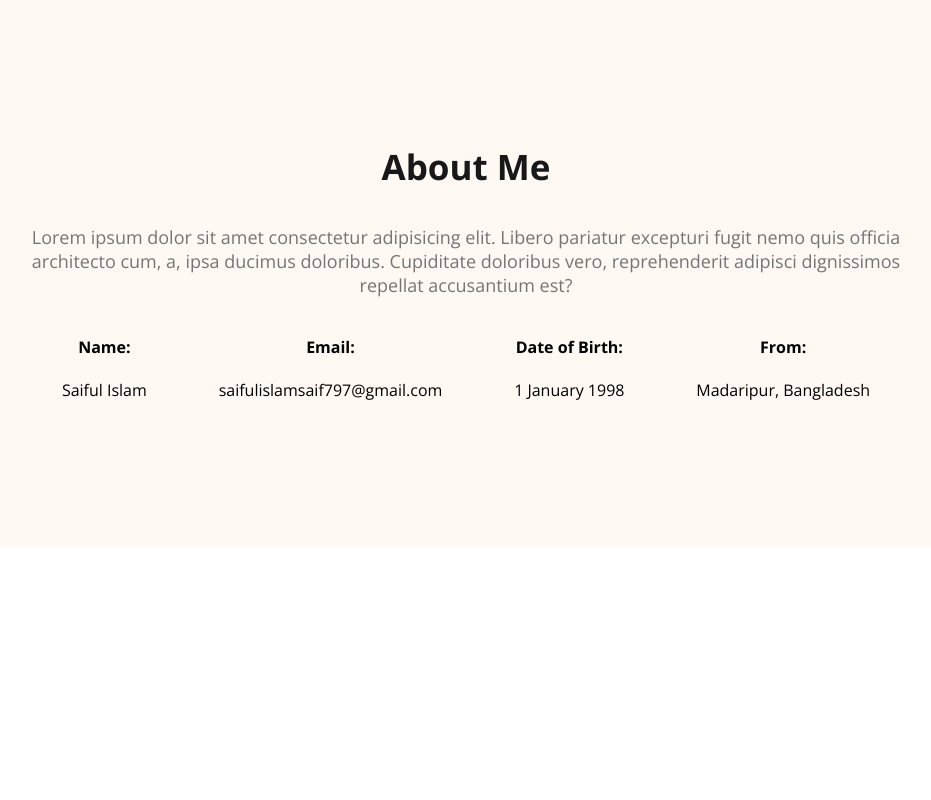
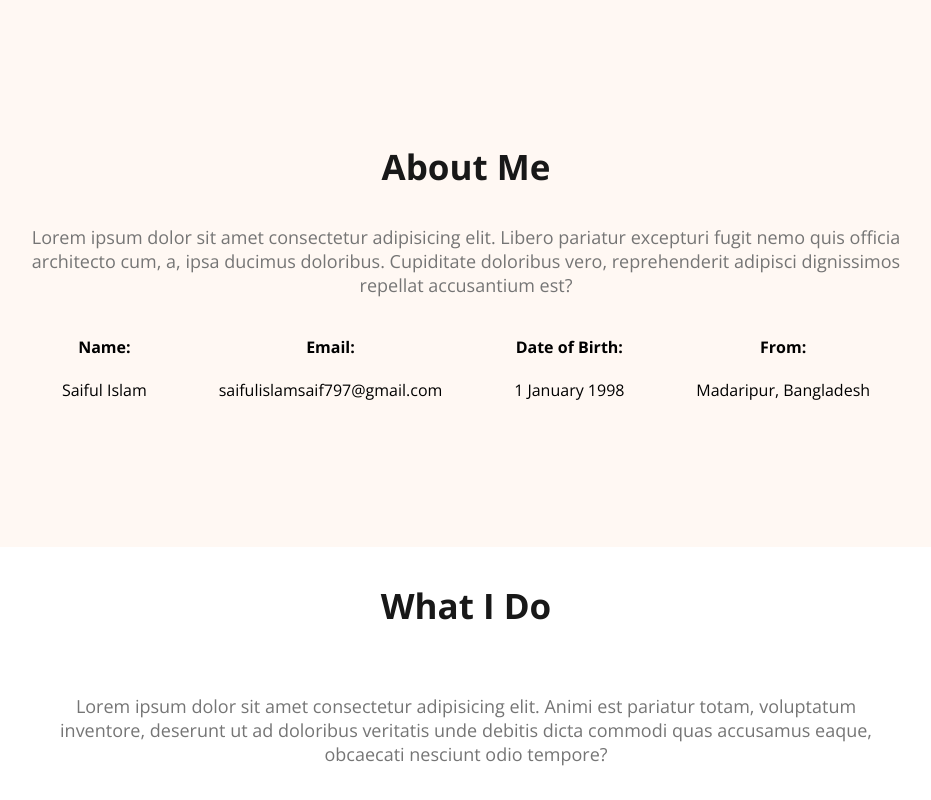
Before and after one commit to saiful797/webdevelopers-protfolio, a plain HTML site: page index.html in a window 1280 px wide. Shown: the part 829-1629 px from the top of the page, without its empty margins (174-1105 px from the left). Before the commit the page ends 1384 px from the top, so only its background shows below. Drawn offline with nearby package versions, Linux system fonts and the light colour scheme.

```diff
--- a/index.html
+++ b/index.html
@@ -60,6 +60,11 @@
 
             </div>
         </section>
+        <!-- what i do section start -->
+        <section>
+            <h3 class="section-title">What I Do</h3>
+            <p id="what-i-do-description" class="section-description">Lorem ipsum dolor sit amet consectetur adipisicing elit. Animi est pariatur totam, voluptatum inventore, deserunt ut ad doloribus veritatis unde debitis dicta commodi quas accusamus eaque, obcaecati nesciunt odio tempore?</p>
+        </section>
     </main>
 
     <footer>
--- a/styles/protfolio.css
+++ b/styles/protfolio.css
@@ -112,3 +112,6 @@
     text-align: center;
     font-size: 18px;
 }
+#what-i-do-description{
+    padding: 30px 150px;
+}
```
